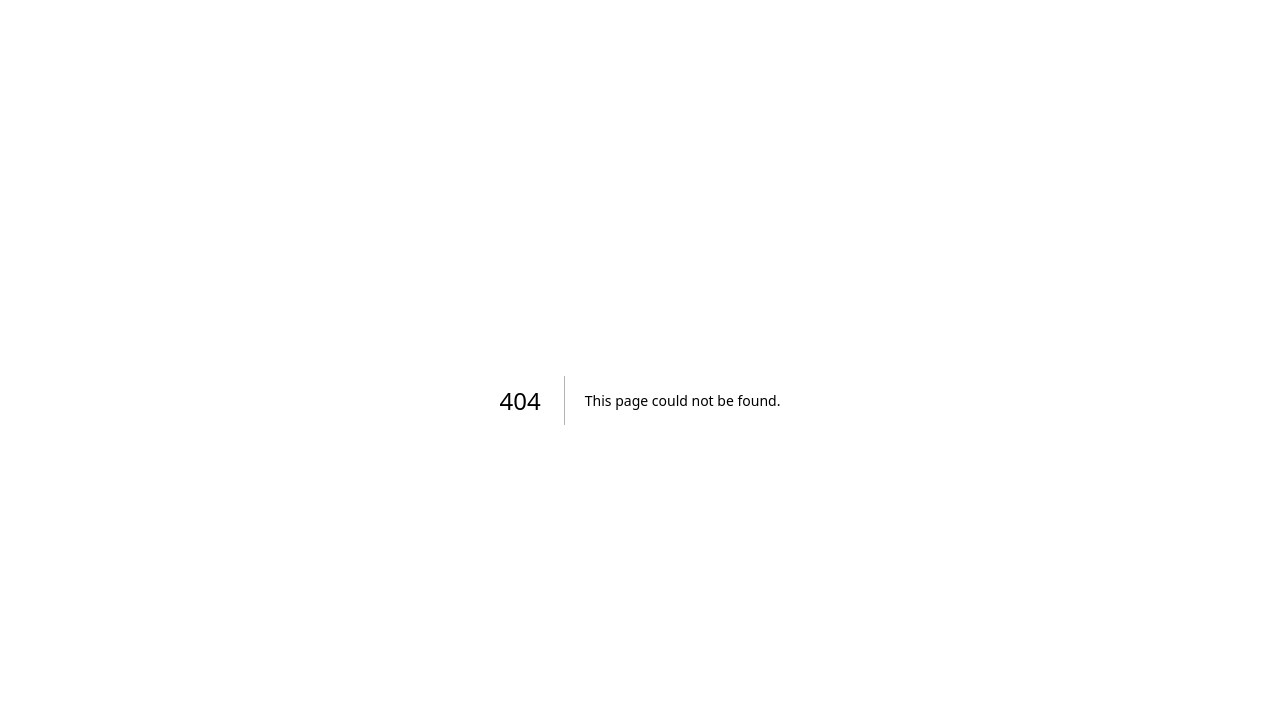
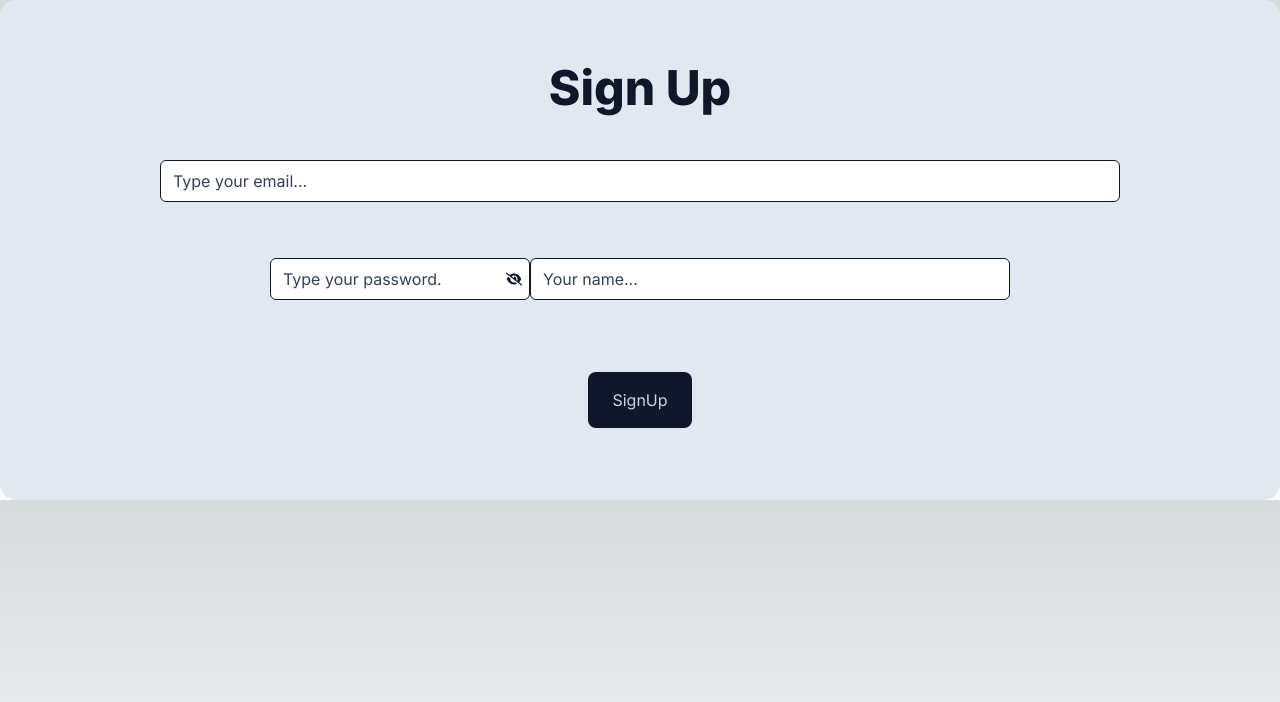
Before and after one commit to Gustavo-Feijo/TaskManager, a Next.js app: page /auth/signup in a window 1280 px wide. Before the commit this address had no page. Shown: the top 702 px of the page. Built offline with nearby package versions, Linux system fonts and the light colour scheme.

Commit message:
Signup process that requires a email, password and name

```diff
--- /dev/null
+++ b/app/auth/signup/page.tsx
@@ -0,0 +1,103 @@
+"use client";
+import { z } from "zod";
+import { useForm } from "react-hook-form";
+import { zodResolver } from "@hookform/resolvers/zod";
+import { useState } from "react";
+import { useRouter } from "next/navigation";
+import PasswordInput from "@/components/PasswordInput";
+import TextInput from "@/components/TextInput";
+
+const signUpSchema = z.object({
+  email: z.string().email(),
+  password: z.string().min(8),
+  name: z.string().min(3),
+});
+
+type SignUp = z.infer<typeof signUpSchema>;
+
+//Simple signUp schema with Zod and React-Hook-Form.
+function SignUpForm() {
+  const {
+    register,
+    handleSubmit,
+    formState: { errors },
+  } = useForm<SignUp>({
+    resolver: zodResolver(signUpSchema),
+  });
+
+  const [serverMessage, setServerMessage] = useState("");
+  const router = useRouter();
+
+  async function onSubmit(data: SignUp) {
+    const result = await fetch("/api/auth/signup", {
+      method: "POST", // Specify the method
+      headers: {
+        "Content-Type": "application/json", // Specify the content type in the headers
+      },
+      body: JSON.stringify({
+        // Stringify the body to ensure it is in JSON format
+        email: data.email,
+        password: data.password,
+        name: data.name,
+      }),
+    });
+    const res = await result.json();
+    if (!result.ok) {
+      setServerMessage(res.error);
+    } else {
+      setServerMessage(res.message + "Redirecting to login screen...");
+      setTimeout(() => {
+        router.push("/auth/signin");
+      }, 1000);
+    }
+  }
+
+  return (
+    <form
+      className="h-[500px] w-[450] flex flex-col bg-slate-200 rounded-2xl justify-around items-center py-10"
+      onSubmit={handleSubmit(onSubmit)}
+    >
+      <h1 className="text-5xl text-slate-900 font-extrabold">Sign Up</h1>
+      <div className="flex flex-col  w-3/4 items-center text-slate-900">
+        <TextInput
+          register={register("email")}
+          name="email"
+          placeholder="Type your email..."
+          type="email"
+        />
+        <p className="h-2">{errors.email && "Invalid email."}</p>
+      </div>
+
+      <div className="flex w-3/4 items-center justify-center text-slate-900">
+        <div className="flex flex-col">
+          <PasswordInput register={register("password")} />
+          <p className="h-2">
+            {errors.password && "Password must be at least 8 characters long."}
+          </p>
+        </div>
+        <div className="flex flex-col w-1/2">
+          <TextInput
+            register={register("name")}
+            name="name"
+            placeholder="Your name..."
+            type="name"
+          />
+          <p className="h-2">
+            {errors.name && "Must be at least 3 characters long."}
+          </p>
+        </div>
+      </div>
+      <div className="flex flex-col items-center mt-4">
+        <button
+          type="submit"
+          className="bg-slate-900 px-6 py-4 rounded-lg transition-colors text-slate-300 duration-500 hover:bg-slate-500 hover:text-slate-900"
+        >
+          SignUp
+        </button>
+        <p className="h-2 text-black font-bold text-wrap">{serverMessage}</p>
+      </div>
+    </form>
+  );
+}
+
+export default SignUpForm;
```
